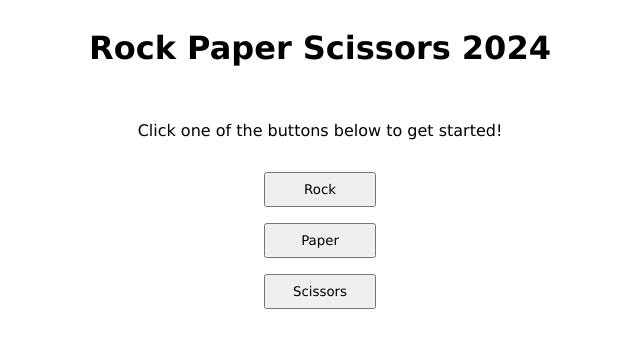
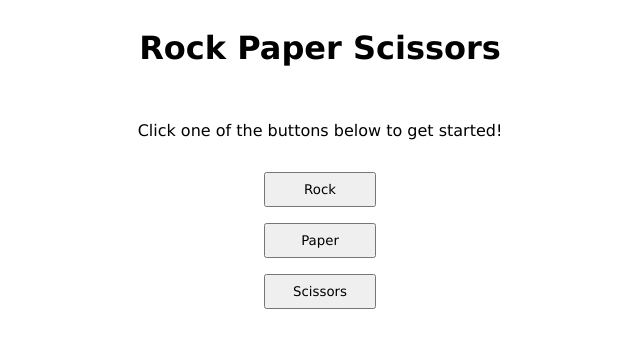
Before and after one commit to angusgee/rock-paper-scissors, a plain HTML site: page index.html in a window 1280 px wide. Shown: the whole page, without its empty margins (320-960 px from the left). Drawn offline with Linux system fonts and the light colour scheme.

Commit message:
fix: remove year from title

```diff
--- a/index.html
+++ b/index.html
@@ -15,7 +15,7 @@
         <link rel="stylesheet" href="styles.css" />
     </head>
     <body>
-        <h1>Rock Paper Scissors 2024</h1>
+        <h1>Rock Paper Scissors</h1>
         <p id="intro-txt">Click one of the buttons below to get started!</p>
         <button id="btn-rock">Rock</button>
         <button id="btn-paper">Paper</button>
```
